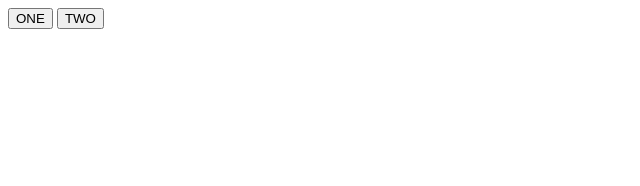
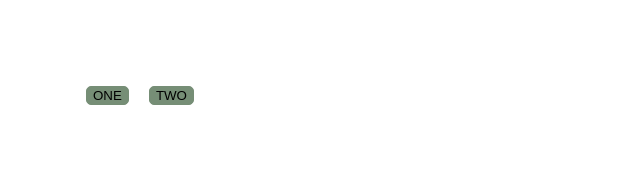
Before and after one commit to navikso/HOMEWORK-9, a plain HTML site: page index.html in a window 1280 px wide. Shown: the whole page, without its empty margins (0-640 px from the left). Drawn offline with Linux system fonts and the light colour scheme.

Commit message:
Add styles

```diff
--- /dev/null
+++ b/index.css
@@ -0,0 +1,21 @@
+:root {
+    --primary-color: rgb(118, 142, 118);
+    --primary-hover-color: rgb(150, 172, 161);
+  }
+  button {
+    position: relative;
+    background: var(--primary-color);
+    border: 1px solid var(--primary-color);
+    border-radius: 5px;
+    margin: 8px;
+    transition: background 0.3s;
+  }
+
+  button:hover {
+    background: var(--primary-hover-color);
+  }
+
+  .buttonContainer {
+    justify-content: center;
+    padding: 70px;
+  }
--- a/index.html
+++ b/index.html
@@ -1,9 +1,12 @@
 <!DOCTYPE html>
 <html lang="en">
   <head>
+    <link rel="stylesheet" href="./index.css" />
   </head>
   <body>
-    <button>ONE</button>
-    <button>TWO</button>
+    <div class='buttonContainer'>
+        <button>ONE</button>
+        <button>TWO</button>
+    </div>
   </body>
 </html>
```
